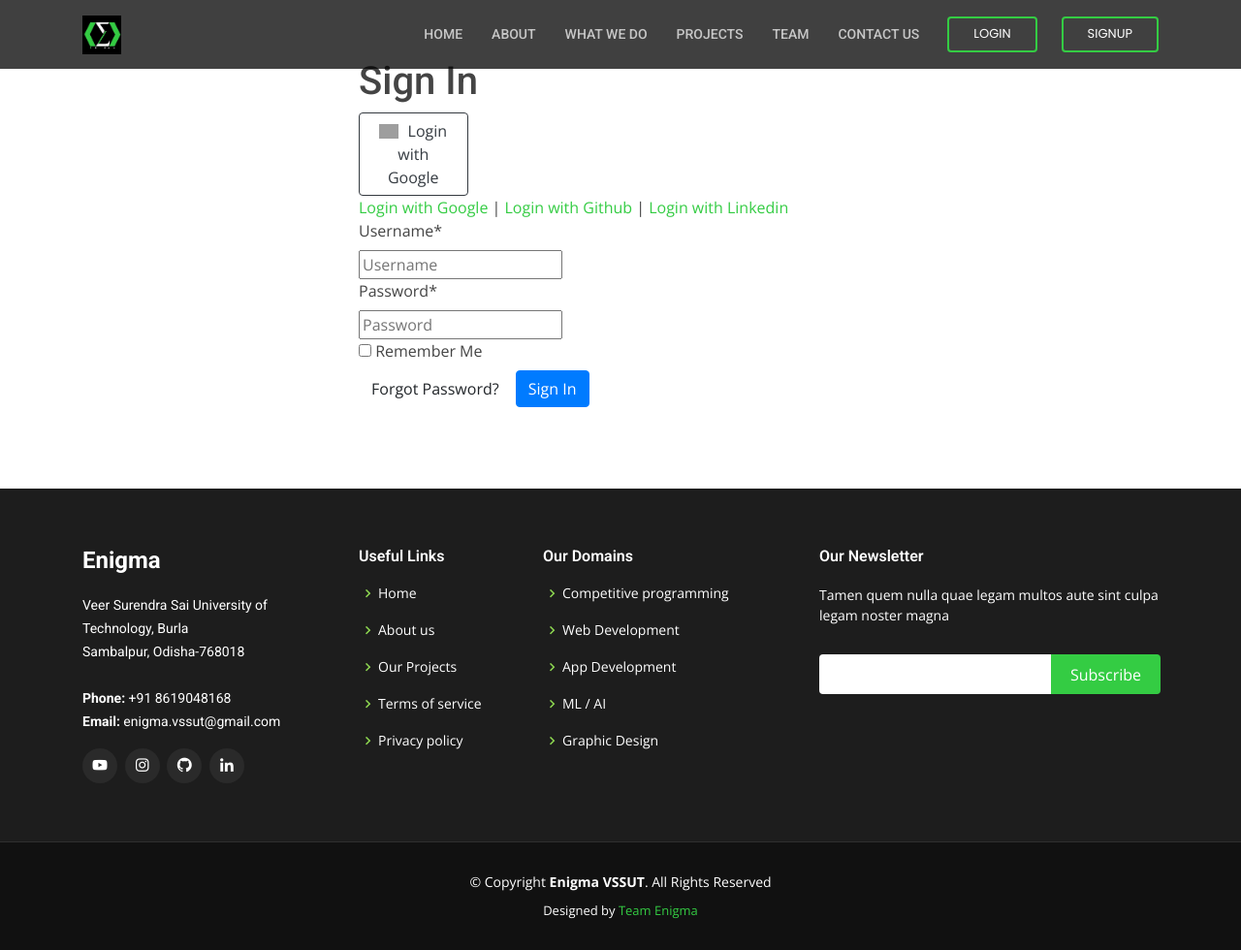
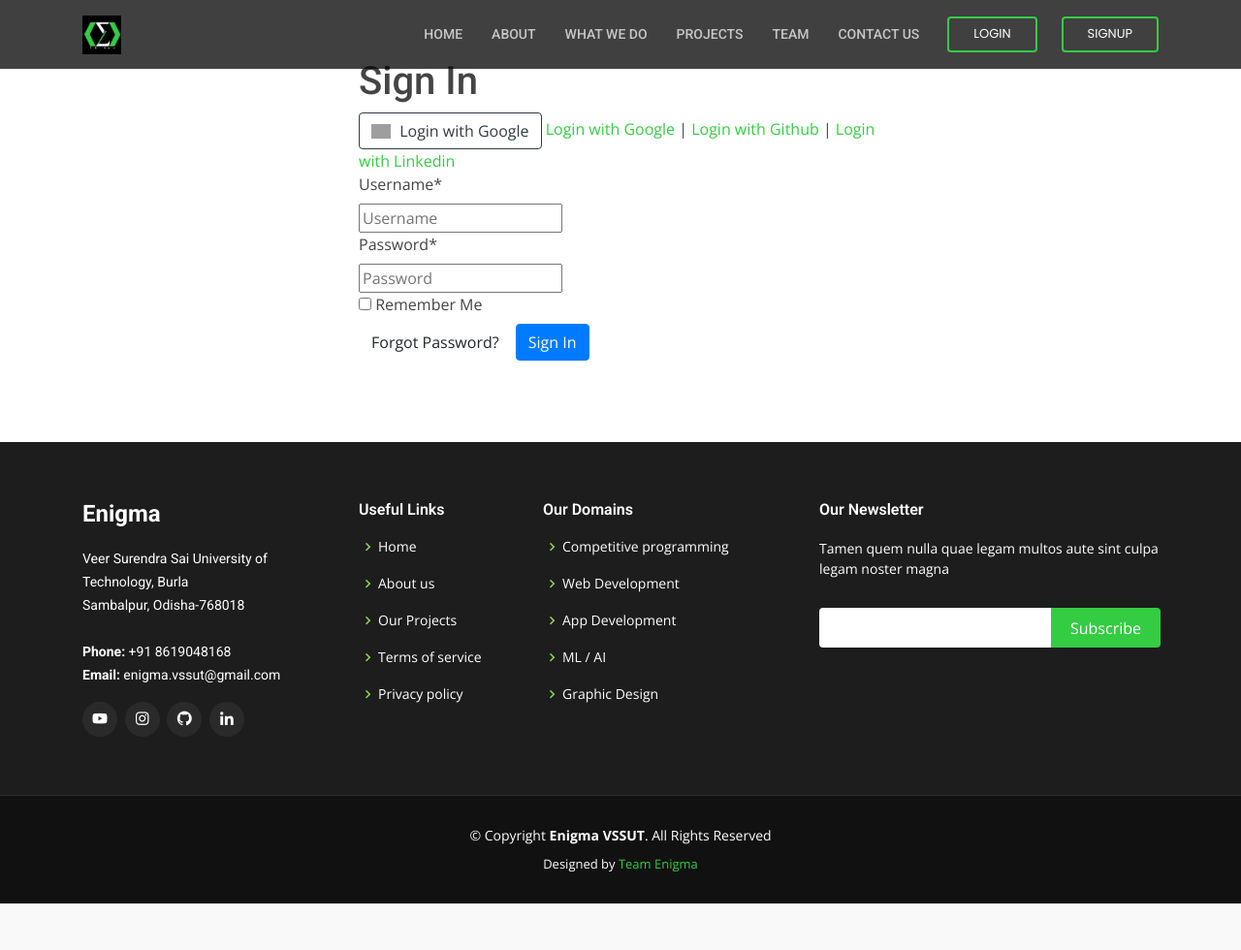
Before and after one commit to EnigmaVSSUT/Qwik-Web, a Django app: page /accounts/login/ in a window 1280 px wide. Shown: the whole page at 97% size. After the commit the page ends 932 px from the top, so only its background shows below. Run offline with Django 3.2, Linux system fonts and the light colour scheme; some libraries are stand-ins or nearby versions; grey boxes are pictures that could not be loaded.

Commit message:
google button sytle error solved

```diff
--- a/templates/account/login.html
+++ b/templates/account/login.html
@@ -38,14 +38,12 @@
           {% endif %} {% endcomment %}
 
           {% comment %} ----------------------Google login-------------------------------- {% endcomment %}
-          <div class="row">
-          <div class="col-md-3">
+
           <a class="btn btn-outline-dark" href="{% provider_login_url 'google' %}" role="button" style="text-transform:none">
           <img width="20px" style="margin-bottom:3px; margin-right:5px" alt="Google sign-in" src="https://upload.wikimedia.org/wikipedia/commons/thumb/5/53/Google_%22G%22_Logo.svg/512px-Google_%22G%22_Logo.svg.png" />
             Login with Google
               </a>
-            </div>
-          </div>
+
 
 
           <a href="{% provider_login_url 'google' %}">Login with Google</a> |
```
